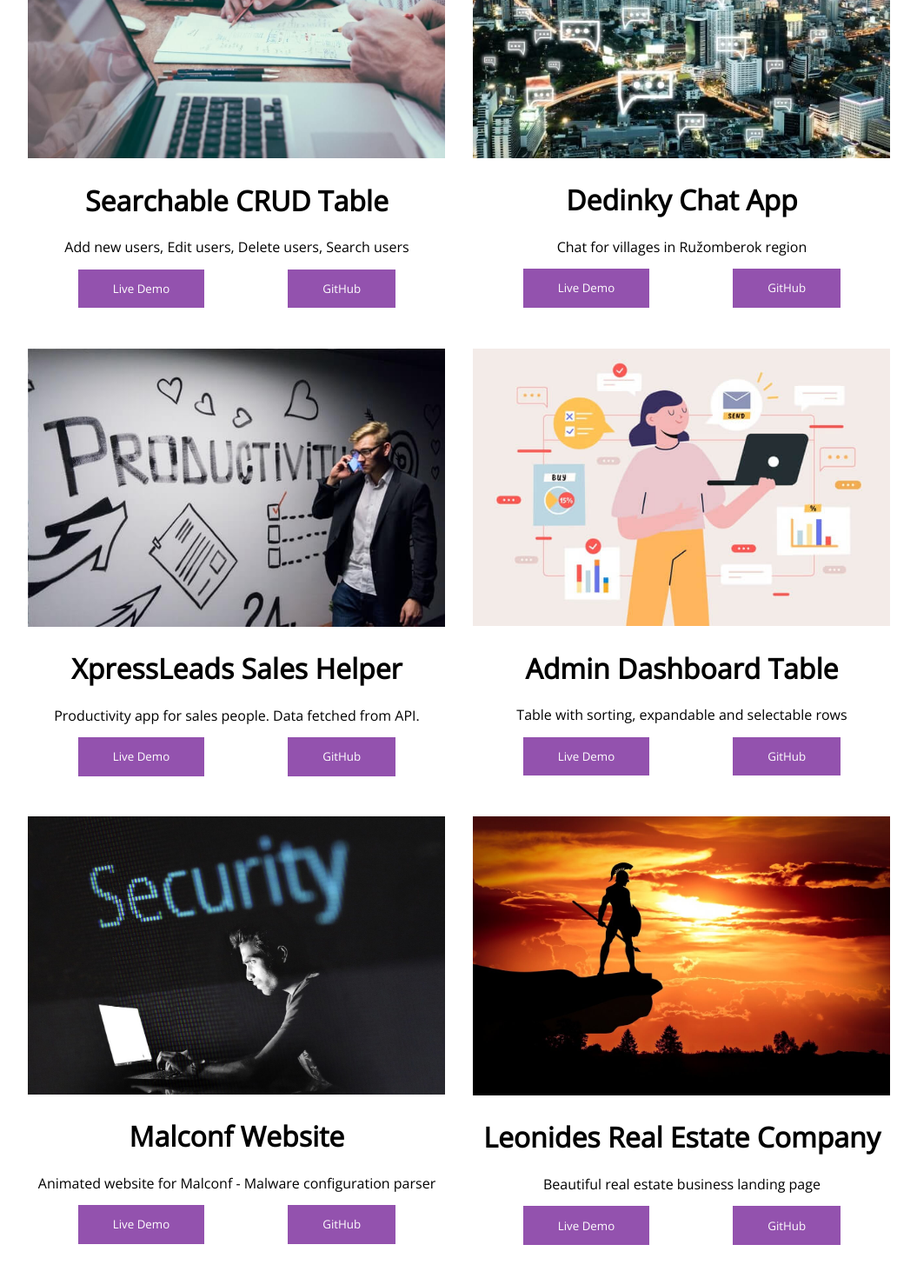
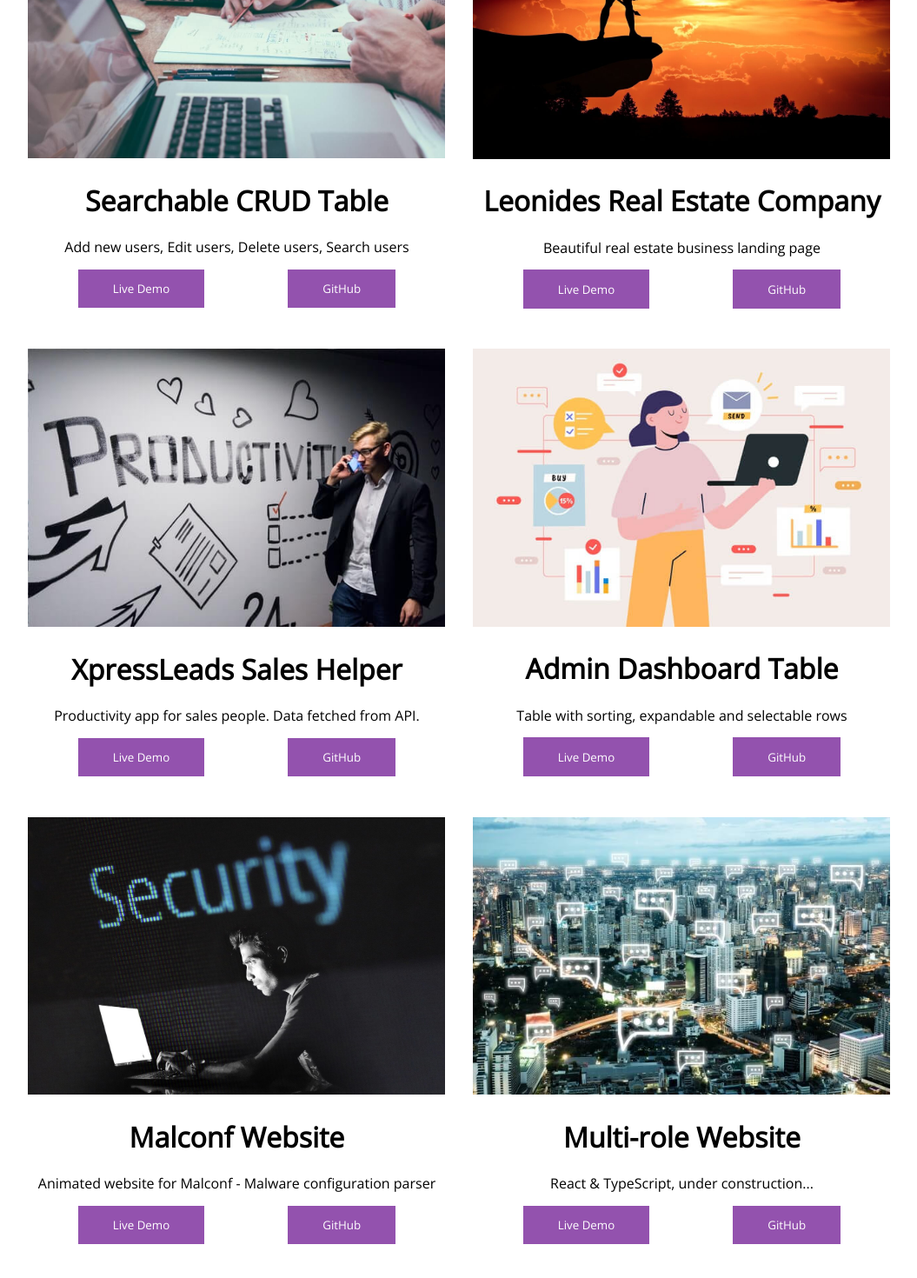
Before and after one commit to Miselrkba/portfolio, a React (Create React App) app: page / in a window 1280 px wide. Shown: the part 1707-3177 px from the top of the page at 87% size, without its empty margins (180-1235 px from the left). Built offline with nearby package versions, Linux system fonts and the light colour scheme; the HTML template or start-up script is replaced by a standard one.

Commit message:
feat: changed chat to multi-role website

```diff
--- a/package.json
+++ b/package.json
@@ -2,6 +2,7 @@
   "name": "react-portfolio",
   "version": "0.1.0",
   "private": false,
+  "license": "MIT",
   "dependencies": {
     "netlify-cli": "^3.17.2",
     "react": "^16.8.6",
--- a/src/yourdata.js
+++ b/src/yourdata.js
@@ -35,11 +35,13 @@
     },
     {
       id: 2,
-      title: 'Dedinky Chat App',
-      service: 'Chat for villages in Ružomberok region',
-      imageSrc: chatImg,
-      url: 'https://dedinky.netlify.app/',
-      gitUrl: 'https://github.com/Miselrkba/dediny-barebone/tree/newfeatures',
+      title: 'Leonides Real Estate Company',
+      service: 'Beautiful real estate business landing page ',
+      // add project img here
+      imageSrc: spartanImg,
+      // add project url here
+      url: 'https://leonides.netlify.app/',
+      gitUrl: 'https://github.com/Miselrkba/leonides-website-react',
     },
     {
       id: 3,
@@ -71,13 +73,13 @@
     },
     {
       id: 6,
-      title: 'Leonides Real Estate Company',
-      service: 'Beautiful real estate business landing page ',
+      title: 'Multi-role Website',
+      service: 'React & TypeScript, under construction...',
       // add project img here
-      imageSrc: spartanImg,
+      imageSrc: chatImg,
       // add project url here
-      url: 'https://leonides.netlify.app/',
-      gitUrl: 'https://github.com/Miselrkba/leonides-website-react',
+      url: 'https://multi-role-website.netlify.app/',
+      gitUrl: 'https://github.com/Miselrkba/multi-role-website-react-ts',
     },
   ],
   social: [
```
